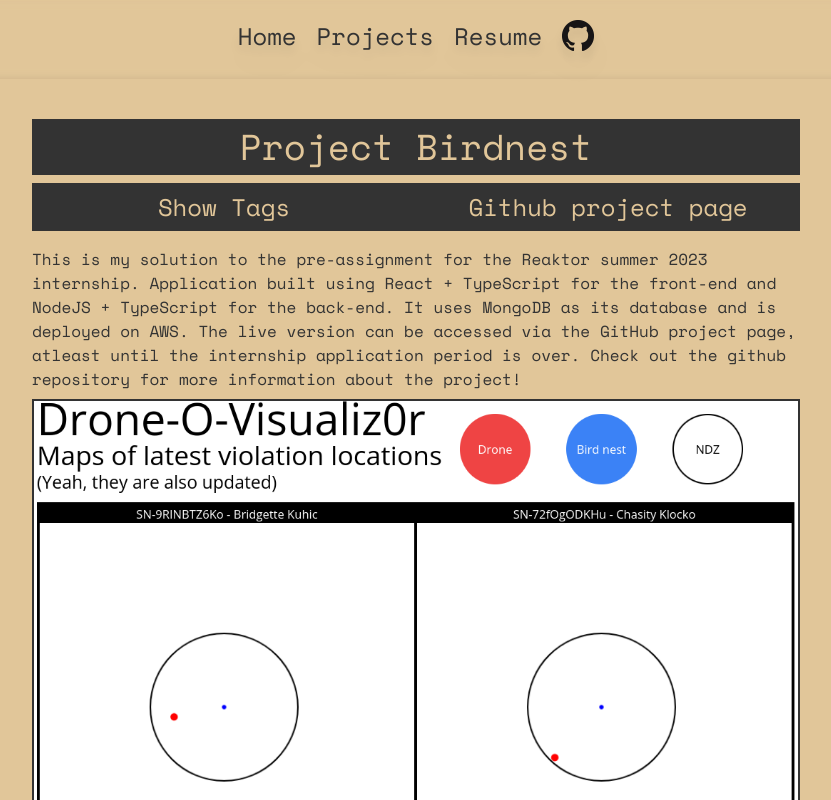
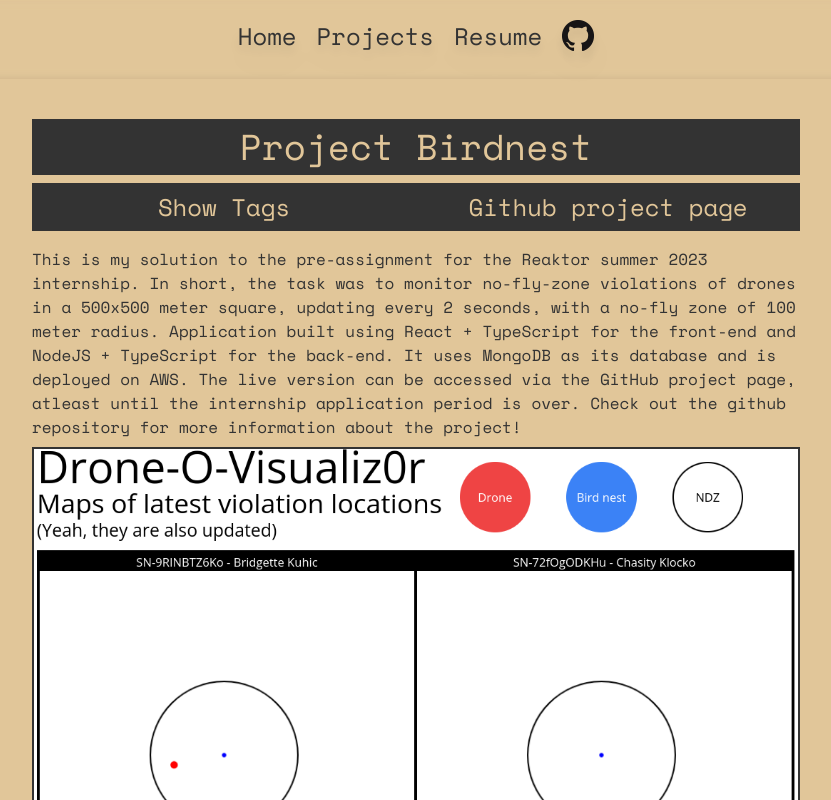
Before and after one commit to emilsto/emilkantaneva.com, a Next.js app: page /projects in a window 1280 px wide. Shown: the top 800 px of the page, without its empty margins (224-1055 px from the left). Built offline with nearby package versions, Linux system fonts and the light colour scheme.

Commit message:
modified content of project page

```diff
--- a/components/works/Project.js
+++ b/components/works/Project.js
@@ -22,7 +22,7 @@ const Winku = [
 const PROJECT_BIRDNEST = [
   {
     title: "Project Birdnest",
-    description: "This is my solution to the pre-assignment for the Reaktor summer 2023 internship. Application built using React + TypeScript for the front-end and NodeJS + TypeScript for the back-end. It uses MongoDB as its database and is deployed on AWS. The live version can be accessed via the GitHub project page, atleast until the internship application period is over. Check out the github repository for more information about the project!",
+    description: "This is my solution to the pre-assignment for the Reaktor summer 2023 internship. In short, the task was to monitor no-fly-zone violations of drones in a 500x500 meter square, updating every 2 seconds, with a no-fly zone of 100 meter radius.   Application built using React + TypeScript for the front-end and NodeJS + TypeScript for the back-end. It uses MongoDB as its database and is deployed on AWS. The live version can be accessed via the GitHub project page, atleast until the internship application period is over. Check out the github repository for more information about the project!",
     id: 4,
     tags: ["TypeScript", "MongoDB", "React", "Node.js", "AWS", "Full Stack"],
     source: "https://www.github.com/emilsto/project-birdnest",
```
